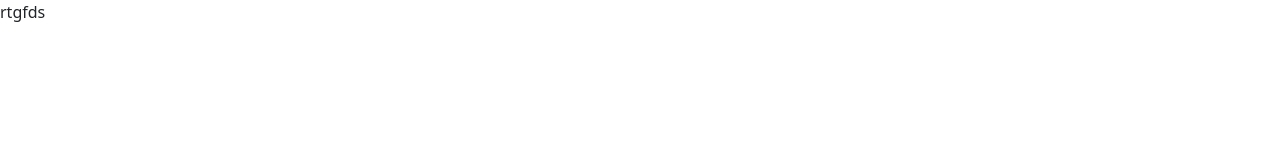
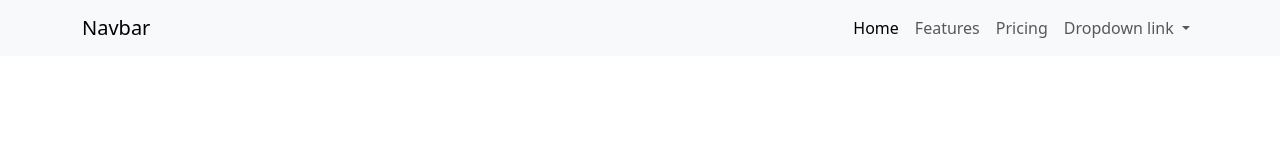
Before and after one commit to upkarinstep/HelpyFinder, a plain HTML site: page index.html in a window 1280 px wide. Drawn offline with nearby package versions, Linux system fonts and the light colour scheme.

Commit message:
update design

```diff
--- a/css/style.css
+++ b/css/style.css
@@ -97,3 +97,13 @@
     font-weight: 500;
     line-height: auto;
 }
+
+
+/*<<<<<<<<<<<<<<<<<<<<<<<<<<<<<<<<<<<<<<<<<<<< Header css start here >>>>>>>>>>>>>>>>>>>>>>>>>>>>>>>>>>>>>>>*/
+
+.NavbarRightMenuItem{
+    justify-content: end;
+}
+.NavbarRightMenuItem{
+    gap: 20px;
+}
--- a/index.html
+++ b/index.html
@@ -10,11 +10,47 @@
 </head>
 <body>
 
+    <header>
+        <nav class="navbar navbar-expand-lg bg-body-tertiary">
+            <div class="container">
+                <a class="navbar-brand" href="#">Navbar</a>
+                <button class="navbar-toggler" type="button" data-bs-toggle="collapse"
+                    data-bs-target="#navbarNavDropdown" aria-controls="navbarNavDropdown" aria-expanded="false"
+                    aria-label="Toggle navigation">
+                    <span class="navbar-toggler-icon"></span>
+                </button>
+                <div class="collapse navbar-collapse NavbarRightMenuItem" id="navbarNavDropdown">
+                    <ul class="navbar-nav">
+                        <li class="nav-item">
+                            <a class="nav-link active" aria-current="page" href="#">Home</a>
+                        </li>
+                        <li class="nav-item">
+                            <a class="nav-link" href="#">Features</a>
+                        </li>
+                        <li class="nav-item">
+                            <a class="nav-link" href="#">Pricing</a>
+                        </li>
+                        <li class="nav-item dropdown">
+                            <a class="nav-link dropdown-toggle" href="#" role="button" data-bs-toggle="dropdown"
+                                aria-expanded="false">
+                                Dropdown link
+                            </a>
+                            <ul class="dropdown-menu">
+                                <li><a class="dropdown-item" href="#">Action</a></li>
+                                <li><a class="dropdown-item" href="#">Another action</a></li>
+                                <li><a class="dropdown-item" href="#">Something else here</a></li>
+                            </ul>
+                        </li>
+                    </ul>
+                </div>
+            </div>
+        </nav>
+    </header>
 
     <section class="ConnectWithHelpyFinderSec">
-       <div class="">
-rtgfds
-       </div>
+        <div class="">
+
+        </div>
     </section>
 </body>
 </html>
```
